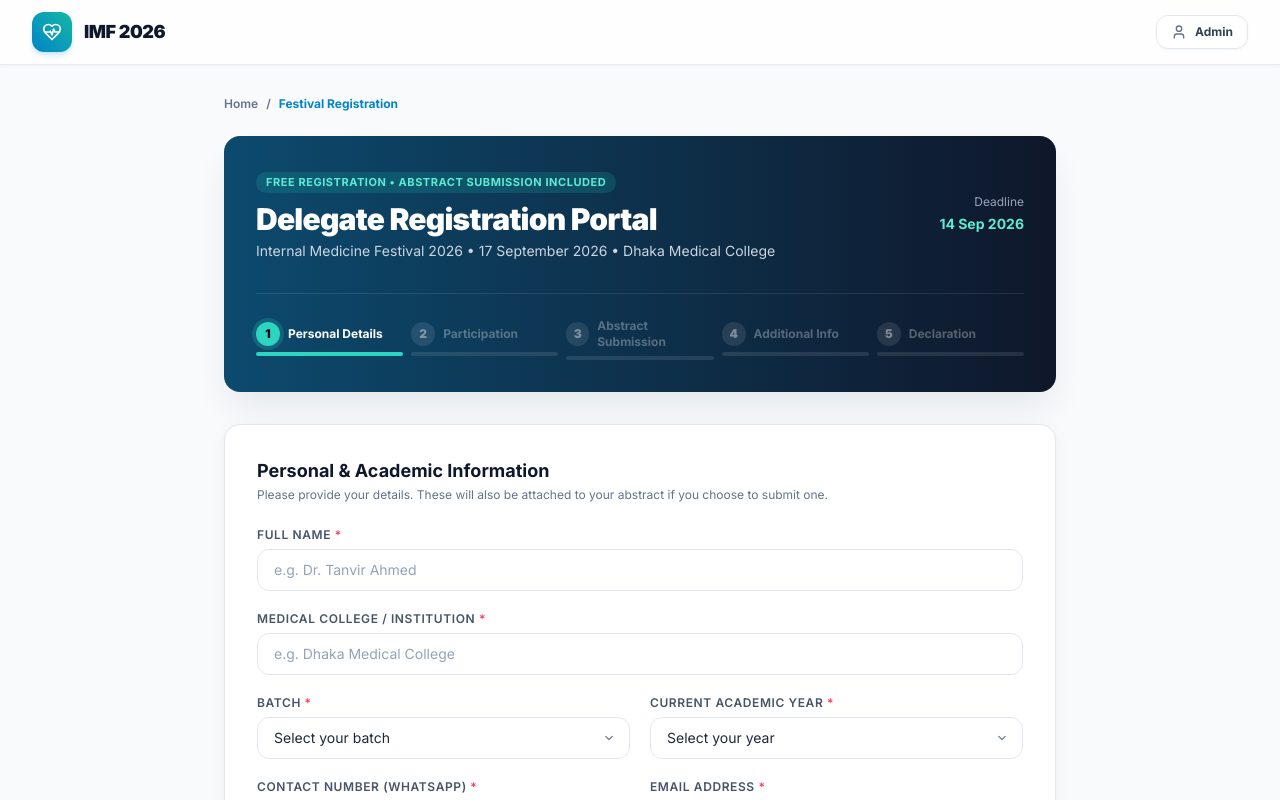
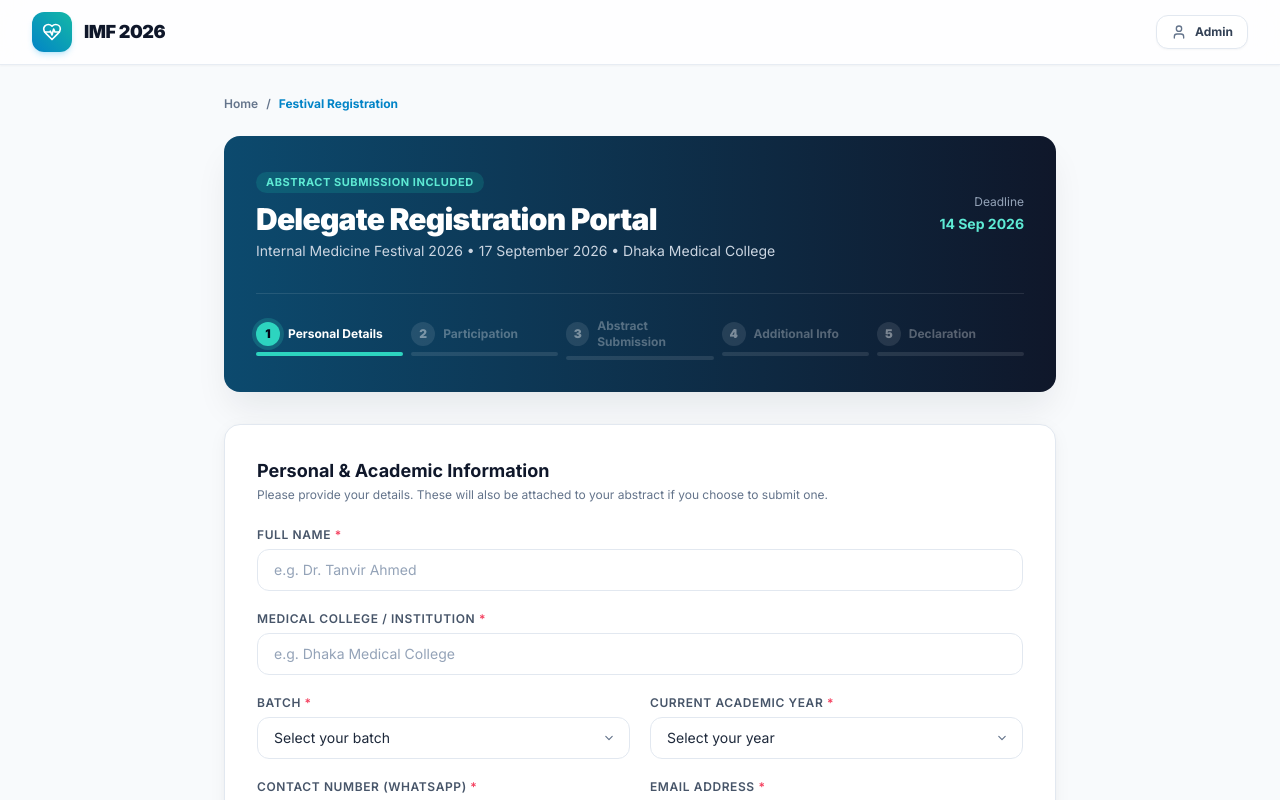
Before and after one commit to aliffarzanzim/imf2026, a React (Vite) app: page / in a window 1280 px wide. Both pictures are taken after a click on the button "Register for Festival". Shown: the top 800 px of the page. Built offline with nearby package versions, Linux system fonts and the light colour scheme; a web font is replaced by a local one.

Commit message:
fix: remove free registration text from banner badge

```diff
--- a/src/pages/Register.jsx
+++ b/src/pages/Register.jsx
@@ -530,7 +530,7 @@ export function Register({ initialMode = "register" }) {
               <div className="flex flex-col sm:flex-row sm:items-center sm:justify-between gap-4">
                 <div>
                   <span className="inline-block px-2.5 py-0.5 rounded-full bg-teal-500/20 text-teal-300 text-[11px] font-bold tracking-wider uppercase mb-2">
-                    Free Registration &bull; Abstract Submission Included
+                    Abstract Submission Included
                   </span>
                   <h1 className="text-2xl sm:text-3xl font-black tracking-tight text-white">
                     Delegate Registration Portal
```
